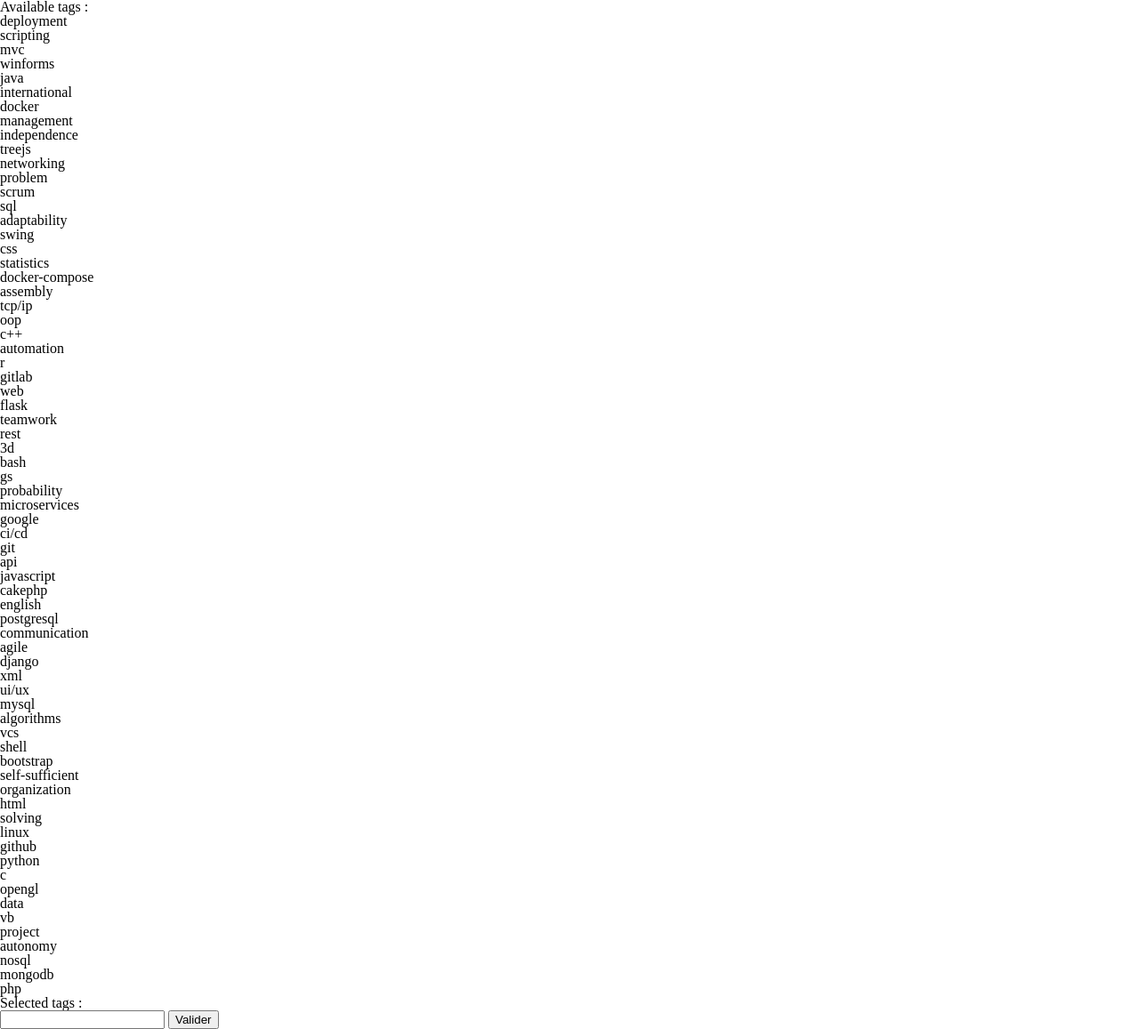
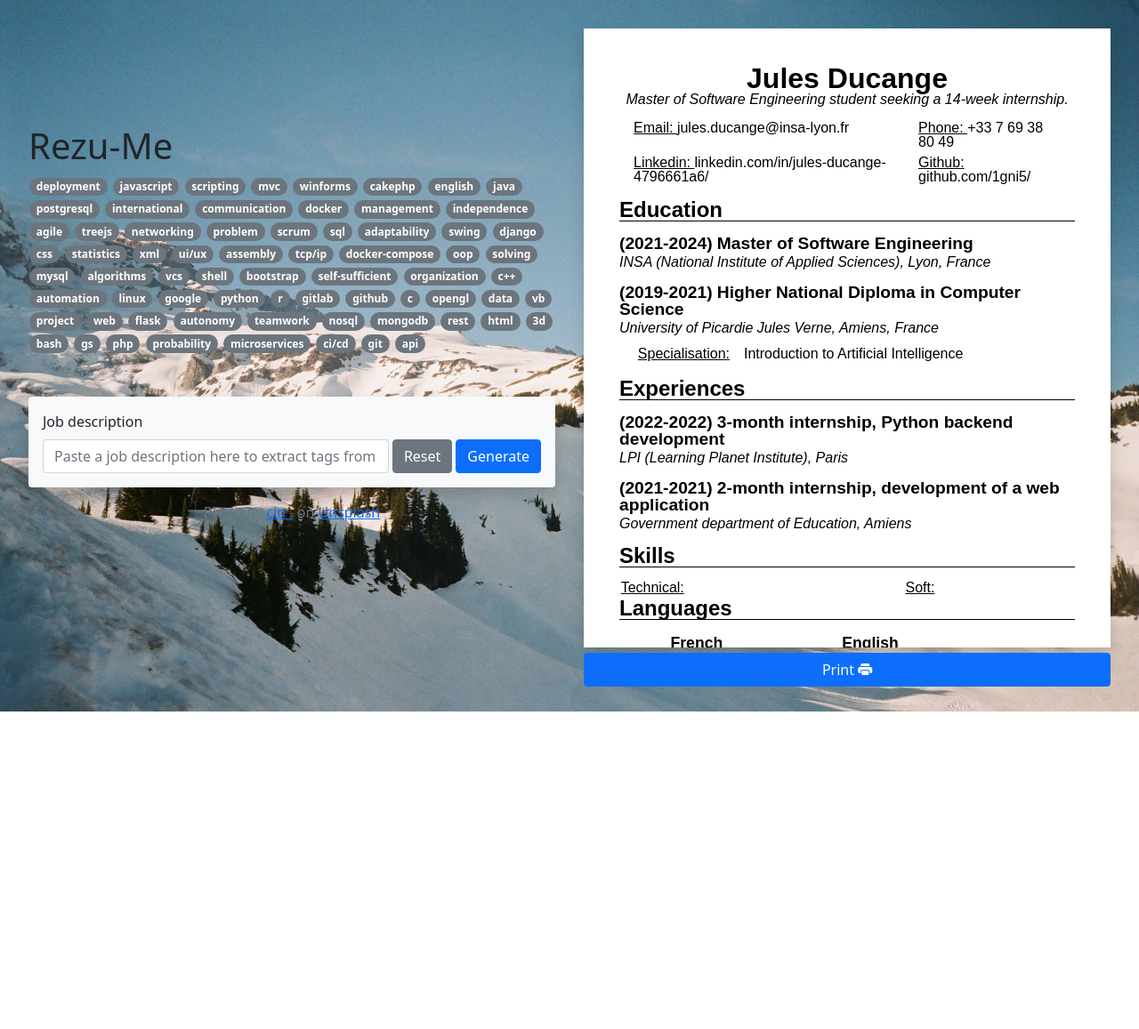
Before and after one commit to 1gni5/rezu-me, a Flask app: page / in a window 1280 px wide. Shown: the whole page at 89% size. After the commit the page ends 800 px from the top, so only its background shows below. Run offline with Flask 2, Linux system fonts and the light colour scheme.

Commit message:
Implement complete UI

```diff
--- a/src/app.py
+++ b/src/app.py
@@ -21,21 +21,26 @@ def home():
     available_tags = all_tags - selected_tags
 
     if request.method == "POST":
-        # Get raw-text and parse it
-        raw_text = request.form["raw-text"]
-        selected_tags = Parser.from_text(raw_text)
-        print(selected_tags)
 
-        # Save selected tags in session
-        session["selected_tags"] = list(selected_tags & all_tags)
-        print(session["selected_tags"])
+
+        # Get selected tags from request
+        selected_tags = set(request.form.getlist("selected-tags"))
+
+        # Get job description and extract tags from it
+        job_description = request.form["job-description"]
+        selected_tags |= Parser.from_text(job_description) & all_tags
+
+        # Save selected tags to session
+        session["selected_tags"] = list(selected_tags)
 
         return redirect(url_for("home"))
 
     return render_template(
         "home.html",
-        available_tags=list(available_tags),
-        selected_tags=list(selected_tags),
+        tags= [
+            (tag, (tag in selected_tags))
+            for tag in all_tags
+        ]
     )
 
 
@@ -47,4 +52,4 @@ def render():
     tags = set(session.get("selected_tags", []))
     resume = master.render(tags)
 
-    return render_template("render.html", **master.dict())
+    return render_template("render.html", **resume.dict())
--- /dev/null
+++ b/src/static/stylesheets/home.css
@@ -0,0 +1,27 @@
+body {
+    display: grid;
+    grid-template-columns: 1fr 1fr;
+    column-gap: 2em;
+    padding: 2em;
+    height: 95vh;
+    background-image: url("/static/pictures/background.jpg");
+    background-size: cover;
+    background-position: center;
+}
+
+.badge {
+    cursor: pointer;
+    margin: 1px;
+}
+
+#control-panel {
+    display: flex;
+    flex-direction: column;
+    justify-content: center;
+}
+
+iframe {
+    width: 100%;
+    height: 100%;
+    background-color: white;
+}
--- a/src/templates/home.html
+++ b/src/templates/home.html
@@ -1,21 +1,133 @@
 {% extends "base.html" %}
 
+{% block stylesheets %}
+<link rel="stylesheet" href="{{url_for('static', filename='stylesheets/reset.css')}}">
+<link href="https://cdn.jsdelivr.net/npm/bootstrap@5.0.2/dist/css/bootstrap.min.css" rel="stylesheet"
+    integrity="sha384-EVSTQN3/azprG1Anm3QDgpJLIm9Nao0Yz1ztcQTwFspd3yD65VohhpuuCOmLASjC" crossorigin="anonymous">
+<link rel="stylesheet" href="https://cdn.jsdelivr.net/npm/bootstrap-icons@1.10.3/font/bootstrap-icons.css">
+<link rel="stylesheet" href="{{url_for('static', filename='stylesheets/home.css')}}">
+{% endblock stylesheets %}
+
 {% block content %}
-<h1> Available tags : </h1>
-<ul>
-    {% for tag in available_tags %}
-        <li>{{ tag }}</li>
-    {% endfor %}
-</ul>
-<h1> Selected tags : </h1>
-<ul>
-    {% for tag in selected_tags %}
-        <li>{{ tag }}</li>
-    {% endfor %}
-</ul>
 
-<form method="POST">
-    <input type="text" id="raw-text" name="raw-text" value="">
-    <button type="submit">Valider</button>
-</form>
+
+
+<section id="control-panel">
+
+    <h1>Rezu-Me</h1>
+
+    <section id="tags">
+        {% for tag, is_selected in tags %}
+        {% if is_selected %}
+        <span class="badge rounded-pill bg-primary" data-value="{{tag}}"> {{tag}} </span>
+        {% else %}
+        <span class="badge rounded-pill bg-secondary" data-value="{{tag}}"> {{tag}} </span>
+        {% endif %}
+        {% endfor %}
+    </section>
+
+
+    <form method="post">
+        <select name='selected-tags' id='selected-tags' multiple class="d-none">
+            {% for tag, is_selected in tags %}
+            {% if is_selected %}
+            <option value="{{tag}}" selected> {{tag}} </option>
+            {% else %}
+            <option value="{{tag}}"> {{tag}} </option>
+            {% endif %}
+            {% endfor %}
+        </select>
+
+        <div class="shadow rounded p-3 mt-5 bg-light">
+            <label for="job-description" class="form-label"> Job description </label>
+            <div class="d-flex">
+
+                <input type="text" class="form-control" id="job-description" name="job-description"
+                    placeholder="Paste a job description here to extract tags from it.">
+                <button type="reset" id="reset" class="btn btn-secondary mx-1"> Reset </button>
+                <button type="submit" class="btn btn-primary"> Generate </button>
+            </div>
+        </div>
+    </form>
+
+    <p class="text-muted text-center p-3">
+        Photo by <a
+            href="https://unsplash.com/de/@ciins?utm_source=unsplash&utm_medium=referral&utm_content=creditCopyText">cin
+            .</a>
+        on <a
+            href="https://unsplash.com/photos/RU0WiTzWEB4?utm_source=unsplash&utm_medium=referral&utm_content=creditCopyText">Unsplash</a>
+    </p>
+</section>
+<section>
+    <iframe src="{{url_for('render')}}" frameborder="0" class="shadow"></iframe>
+    <button type="button" class="btn btn-primary w-100" id="print"> Print <i class="bi bi-printer-fill"></i> </button>
+</section>
+
+<script>
+    // On click of print button, print the iframe
+    const print = document.getElementById("print");
+    print.addEventListener("click", (event) => {
+        let iframe = document.querySelector("iframe");
+        iframe.contentWindow.print();
+    });
+</script>
+
+<script>
+    const badges = document.getElementsByClassName("badge");
+
+    // Create two lists of badges
+    var selected_tags = new Set();
+    var available_tags = new Set();
+
+    // Update lists
+    Array.from(badges).forEach(badge => {
+        let isSelected = badge.classList.contains("bg-primary");
+        if (isSelected) { selected_tags.add(badge.innerHTML); }
+        else { available_tags.add(badge.innerHTML); }
+
+        badge.addEventListener("click", (event) => {
+            let isSelected = badge.classList.contains("bg-primary");
+            let tag = event.target.dataset.value; let element = event.target;
+            let iframe = document.querySelector("iframe");
+            let select = document.getElementById("selected-tags");
+            console.log(select);
+
+            element.classList.toggle("bg-primary");
+            element.classList.toggle("bg-secondary");
+
+            // Select matching option in select element
+            // option = select.querySelector(`option[value="${tag}"]`);
+            select.childNodes.forEach(option => {
+                if (option.value == tag) {
+                    option.selected = !option.selected;
+                }
+            });
+        });
+    });
+</script>
+
+<script>
+    const reset = document.getElementById("reset");
+    reset.addEventListener("click", (event) => {
+
+        // Get selected tags
+        let selected_tags = document.getElementsByClassName("badge bg-primary");
+
+        // Reset selected tags
+        Array.from(selected_tags).forEach(tag => {
+            tag.classList.remove("bg-primary");
+            tag.classList.add("bg-secondary");
+        });
+
+        // Reset all selected tags in select element
+        let select = document.getElementById("selected-tags");
+        Array.from(select.children).forEach(option => {
+            option.removeAttribute("selected");
+        });
+    });
+</script>
+
+<script src="https://cdn.jsdelivr.net/npm/bootstrap@5.0.2/dist/js/bootstrap.bundle.min.js"
+    integrity="sha384-MrcW6ZMFYlzcLA8Nl+NtUVF0sA7MsXsP1UyJoMp4YLEuNSfAP+JcXn/tWtIaxVXM"
+    crossorigin="anonymous"></script>
 {% endblock content %}
```
Also changed, not shown: src/static/pictures/background.jpg (added).
